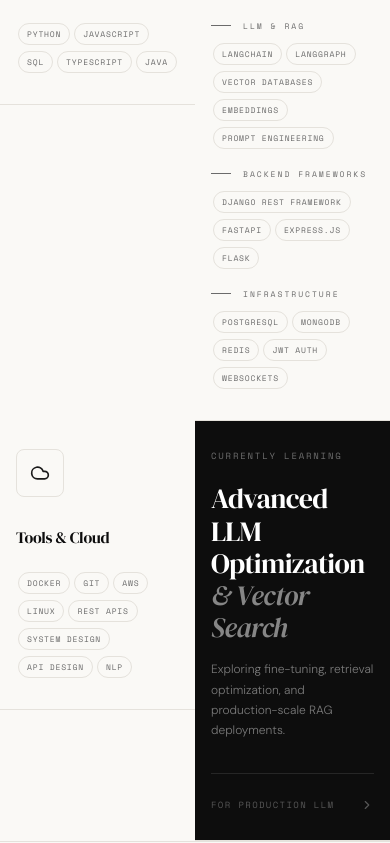
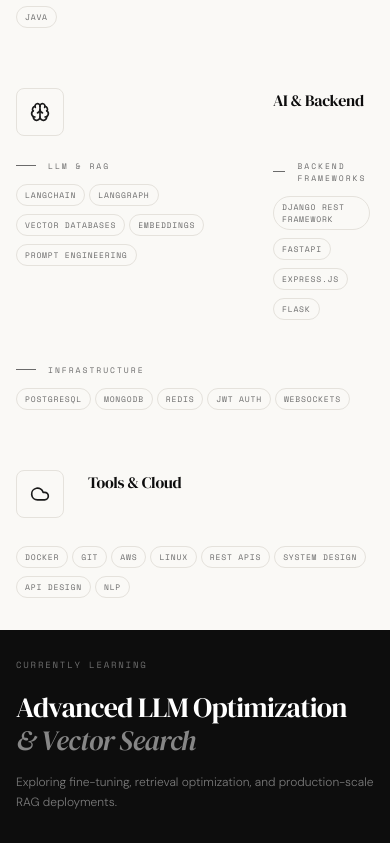
Before and after one commit to Kaifkhurshid7/my-resume, a React (Vite) app in the folder my-resume/: page / in a window 390 px wide. Shown: the part 1570-2413 px from the top of the page. Built offline with nearby package versions, Linux system fonts and the light colour scheme.

Commit message:
feat(styles): enhance tech card layout and styling for improved visual hierarchy

```diff
--- a/my-resume/src/styles/global.css
+++ b/my-resume/src/styles/global.css
@@ -1078,10 +1078,41 @@
   .section-header-left { padding: 48px 24px; border-right: none; border-bottom: 1px solid var(--rule); }
   .section-header-right { padding: 32px 24px; }
 
-  .tech-grid { grid-template-columns: 1fr 1fr; }
-  .tech-card { border-right: none; border-bottom: 1px solid var(--rule); padding: 32px 20px; }
-  .tech-card-dark { border-bottom: 1px solid var(--rule); padding: 32px 20px; }
+  .tech-grid { grid-template-columns: 1fr; gap: 0; }
+  .tech-card {
+    border-right: none;
+    border-bottom: 1px solid var(--rule);
+    padding: 40px 24px;
+    display: grid;
+    grid-template-columns: auto 1fr;
+    gap: 24px;
+    align-items: flex-start;
+  }
+  .tech-card:last-child { border-bottom: none; }
+  .tech-icon {
+    margin-bottom: 0;
+    flex-shrink: 0;
+  }
+  .tech-card > div:last-of-type {
+    grid-column: 1 / -1;
+  }
+  .tech-card-title {
+    grid-column: 2;
+    grid-row: 1;
+    margin-bottom: 12px;
+  }
+  .tech-tag {
+    display: inline-flex;
+    font-size: 9px;
+    padding: 6px 12px;
+    margin: 4px 4px 4px 0;
+  }
   .tech-code-decoration { display: none; }
+  .tech-card-dark {
+    border-bottom: 1px solid var(--rule);
+    padding: 40px 24px;
+    grid-column: 1 / -1;
+  }
 
   .exp-grid { grid-template-columns: 1fr; }
   .exp-card { border-right: none; border-bottom: 1px solid var(--rule); padding: 32px 24px; min-height: auto; }
```
